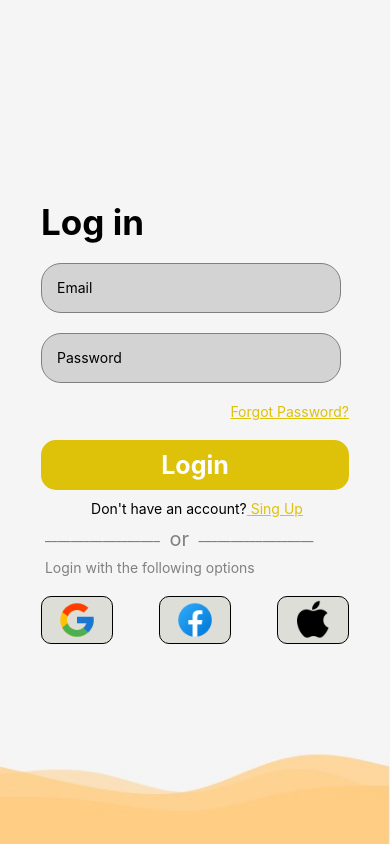
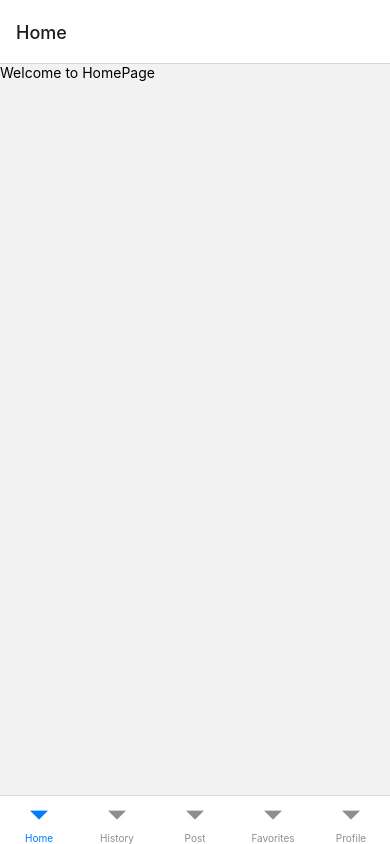
Before and after one commit to puja110/BudgetBuy, a React Native app: screen /TabBar in a window 390 px wide. Built offline with nearby package versions, Linux system fonts and the light colour scheme.

Commit message:
Updated with TabBars

```diff
--- a/App.tsx
+++ b/App.tsx
@@ -3,6 +3,8 @@ import { NavigationContainer } from '@react-navigation/native';
 import { createNativeStackNavigator } from '@react-navigation/native-stack';
 import LoginScreen from './Screens/LoginScreen';
 import SignUpScreen from './Screens/SignUpScreen';
+import TabBar from './TabBars/TabBar';
+
 
 const Stack = createNativeStackNavigator();
 
@@ -12,8 +14,13 @@ function App() {
       <Stack.Navigator initialRouteName='Login' screenOptions={{ headerShown: false }}>
         <Stack.Screen name="Login" component={LoginScreen} />
         <Stack.Screen name="SignUp" component={SignUpScreen} />
+        <Stack.Screen name="TabBar" component={TabBar} />
       </Stack.Navigator>
+
+      {/* <TabBar/> */}
     </NavigationContainer>
+
+
   );
 }
 
--- a/Screens/LoginScreen.tsx
+++ b/Screens/LoginScreen.tsx
@@ -138,7 +138,7 @@ const styles = StyleSheet.create({
     marginBottom: 20,
   },
   input: {
-    width: 300,
+    width: "100%",
     height: 50,
     borderColor: "gray",
     borderWidth: 1,
--- a/Screens/SignUpScreen.tsx
+++ b/Screens/SignUpScreen.tsx
@@ -17,7 +17,7 @@ export default function SignUpScreen() {
 
 <SafeAreaView style={styles.container}>
       <ImageBackground
-        source={require("/Users/oladipupoolasile/Desktop/BudgetBuy/assets/loginBackground.jpeg")}
+        source={require("../assets/loginBackground.jpeg")}
         style={{ width: "100%", height: "100%", position: "absolute" }}
       >
         <View style={styles.overlay}>
--- /dev/null
+++ b/TabBars/Favorites.tsx
@@ -0,0 +1,12 @@
+import React from 'react';
+import { View, Text } from 'react-native';
+
+function Favorites () {
+  return (
+    <View>
+      <Text>Welcome to favorites Page</Text>
+    </View>
+  );
+}
+
+export default Favorites;
--- /dev/null
+++ b/TabBars/HistoryPage.tsx
@@ -0,0 +1,12 @@
+import React from 'react';
+import { View, Text } from 'react-native';
+
+function HistoryPage () {
+  return (
+    <View>
+      <Text>Welcome to History</Text>
+    </View>
+  );
+}
+
+export default HistoryPage;
--- /dev/null
+++ b/TabBars/HomePage.tsx
@@ -0,0 +1,12 @@
+import React from 'react';
+import { View, Text } from 'react-native';
+
+function HomePage () {
+  return (
+    <View>
+      <Text>Welcome to HomePage</Text>
+    </View>
+  );
+}
+
+export default HomePage;
--- /dev/null
+++ b/TabBars/PostPage.tsx
@@ -0,0 +1,12 @@
+import React from 'react';
+import { View, Text } from 'react-native';
+
+function PostPage () {
+  return (
+    <View>
+      <Text>Welcome to PostPage</Text>
+    </View>
+  );
+}
+
+export default PostPage;
--- /dev/null
+++ b/TabBars/ProfilePage.tsx
@@ -0,0 +1,12 @@
+import React from 'react';
+import { View, Text } from 'react-native';
+
+function ProfilePage () {
+  return (
+    <View>
+      <Text>Welcome to Profile</Text>
+    </View>
+  );
+}
+
+export default ProfilePage;
--- /dev/null
+++ b/TabBars/TabBar.tsx
@@ -0,0 +1,24 @@
+import * as React from 'react';
+import { createBottomTabNavigator } from '@react-navigation/bottom-tabs';
+import HomePage from './HomePage';
+import ProfilePage from './ProfilePage';
+import HistoryPage from './HistoryPage';
+import Favorites from './Favorites';
+import PostPage from './PostPage';
+
+
+const Tab = createBottomTabNavigator();
+
+function TabBar() {
+  return (
+    <Tab.Navigator>
+      <Tab.Screen name="Home" component={HomePage} />
+      <Tab.Screen name="History" component={HistoryPage} />
+      <Tab.Screen name="Post" component={PostPage} />
+      <Tab.Screen name="Favorites" component={Favorites} />
+      <Tab.Screen name="Profile" component={ProfilePage} />
+    </Tab.Navigator>
+  );
+}
+
+export default TabBar;
--- a/package.json
+++ b/package.json
@@ -9,6 +9,7 @@
     "web": "expo start --web"
   },
   "dependencies": {
+    "@react-navigation/bottom-tabs": "^6.5.11",
     "@react-navigation/native": "^6.1.9",
     "@react-navigation/native-stack": "^6.9.17",
     "expo": "~49.0.15",
```
Also changed, not shown: 1 other file (tests, documents, lock files or other folders).
